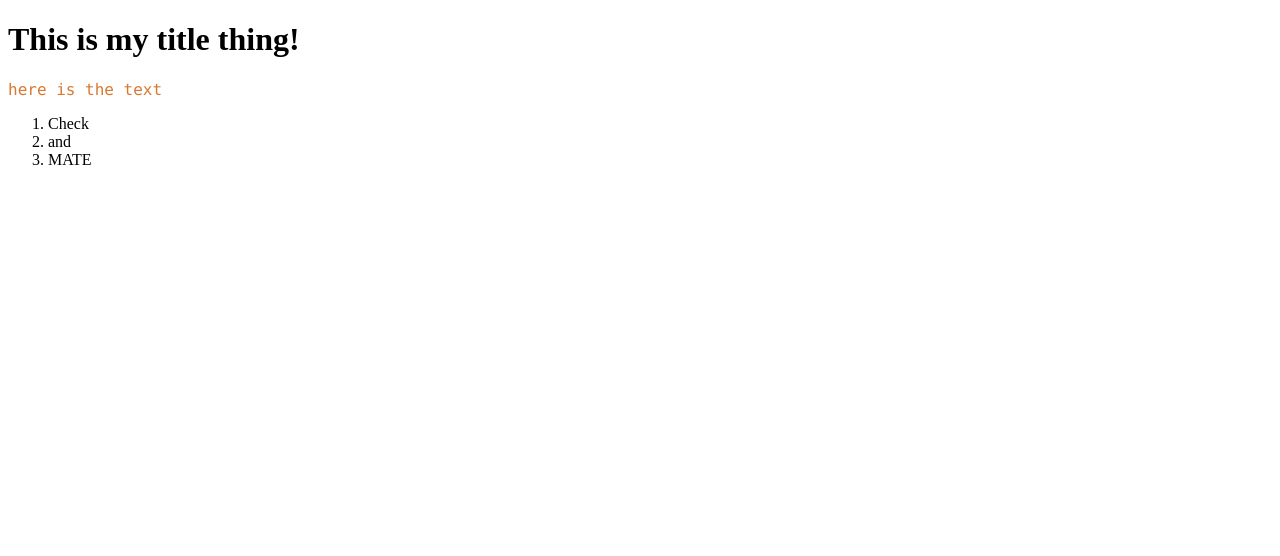
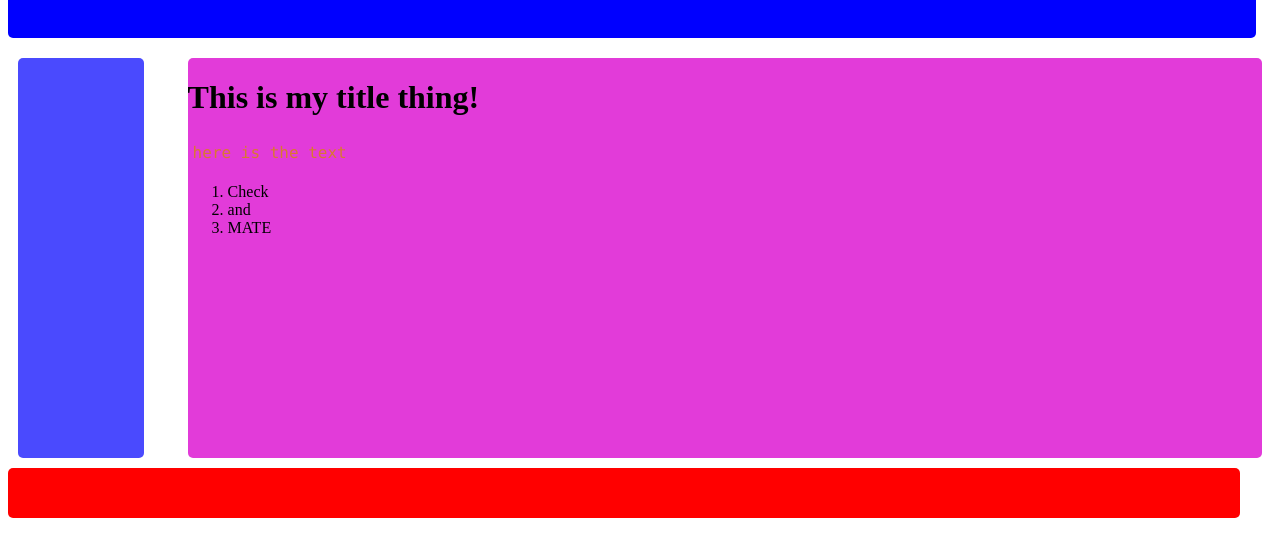
Before and after one commit to colbycheeze/learning, a plain HTML site: page HTML/index.html in a window 1280 px wide. Drawn offline with Linux system fonts and the light colour scheme.

```diff
--- a/HTML/stylesheet.css
+++ b/HTML/stylesheet.css
@@ -20,10 +20,55 @@ p{
     position:absolute;
 }
 
+/* CodAcademy Resume CSS */
+
+
+/* CodAcademy Resume CSS */
+
 div{
     border-radius: 5px;
 }
 
+p{
+    padding: 5px;
+}
+
 #header {
-    /* Do something */
+    width: 97.5%;
+    height: 50px;
+    margin-top: -20px;
+    margin-bottom: 10px;
+    background-color: blue;
+    z-index: 1;
+    position: fixed;
 }
+
+#footer {
+    width: 97.5%;
+    height: 50px;
+    background-color: red;
+    clear: both;
+    margin-top: 10px;
+    margin-bottom: 50px;
+}
+
+.left {
+    width: 10%;
+    height: 400px;
+    background-color: #4a4afe;
+    float:left;
+    margin-left: 10px;
+    position: relative;
+    margin-top: 50px;
+    margin-bottom: 10px;
+}
+.right {
+    width: 85%;
+    height: 400px;
+    background-color: #e23bd9;
+    float:right;
+    margin-right: 10px;
+    margin-top: 50px;
+    position: relative;
+    margin-bottom: 10px;
+}
```
Also changed, not shown: HTML/fixed_width.html (+5 -3 lines).
